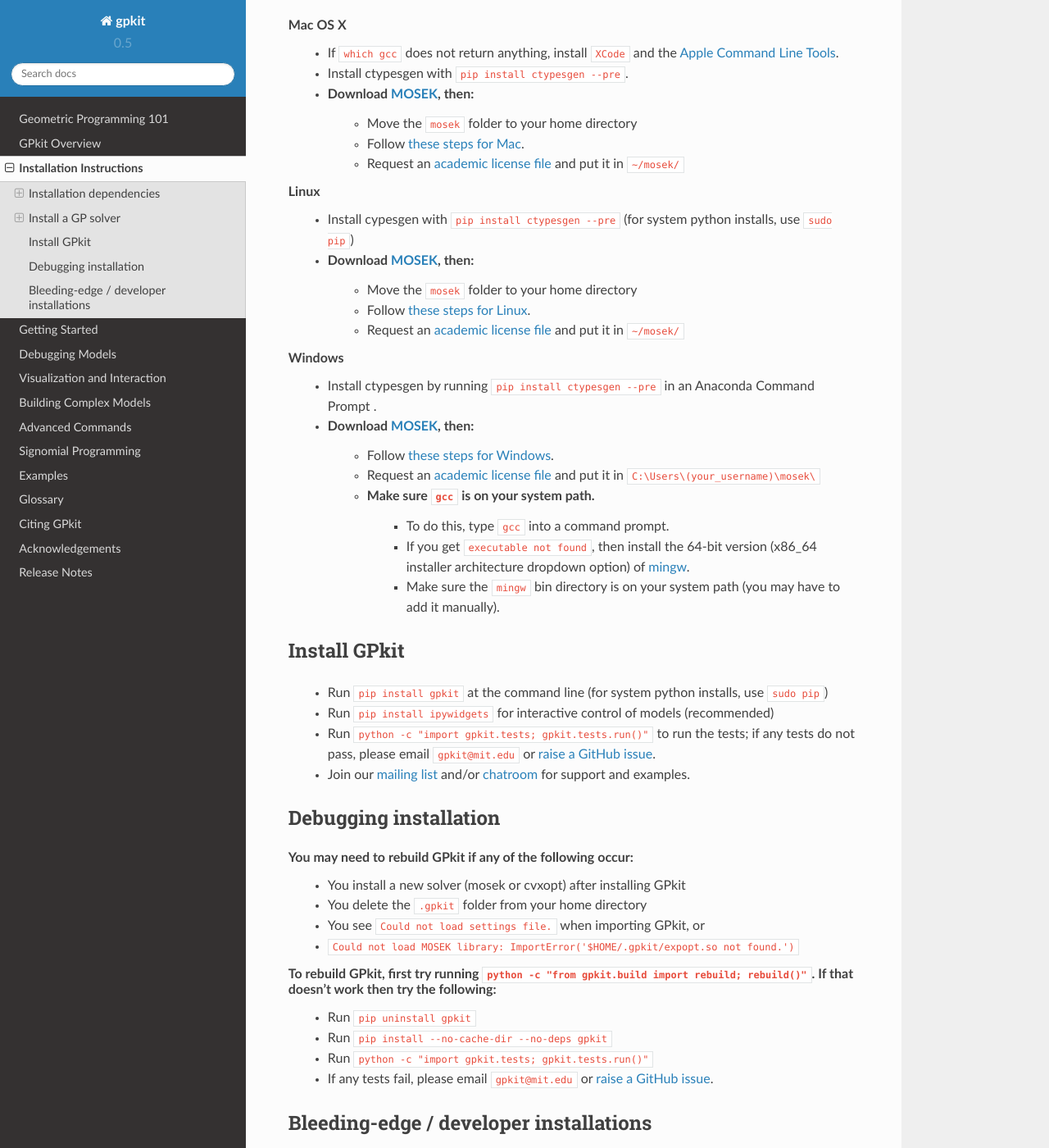
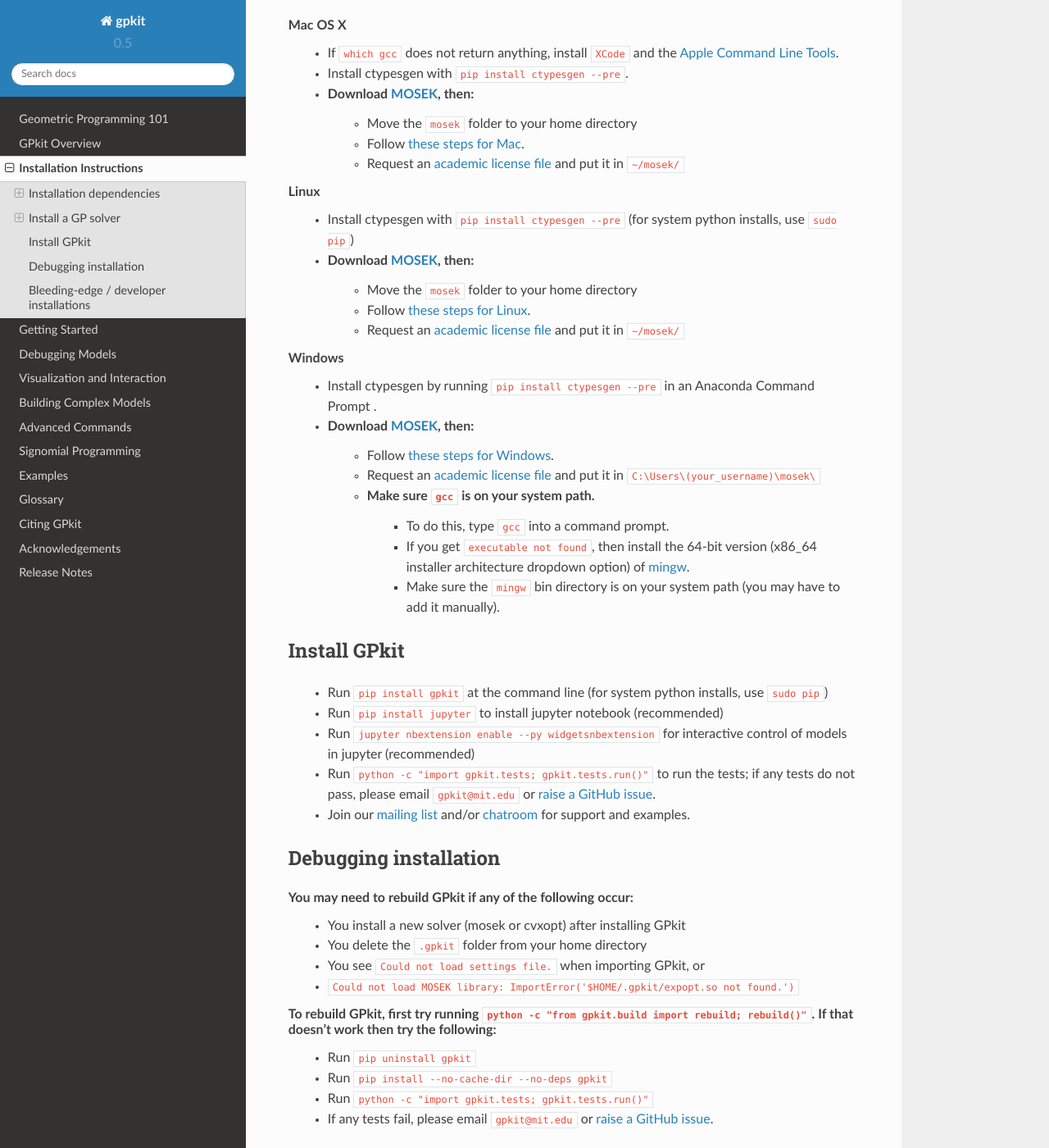
Before and after one commit to convexengineering/gpkit, a Sphinx documentation site: the page built from docs/source/installation.rst, in a window 1280 px wide and 1400 px high, scrolled down 2032 px. Shown: the whole window at 82% size. Built offline with Sphinx 7.4.7 and the Read the Docs theme 2.0.0, drawn with Linux system fonts in a browser that asks for light colours; some of the changed text lies outside the part shown.

Commit message:
suitesparse -> libsuitesparse, typo fixes (#1007)

```diff
--- a/docs/source/installation.rst
+++ b/docs/source/installation.rst
@@ -91,7 +91,7 @@
       - Request an `academic license file <http://license.mosek.com/academic>`_ and put it in ``~/mosek/``
 
 Linux
-  - Install cypesgen with ``pip install ctypesgen --pre`` (for system python installs, use ``sudo pip``)
+  - Install ctypesgen with ``pip install ctypesgen --pre`` (for system python installs, use ``sudo pip``)
   - Download `MOSEK <http://mosek.com/resources/downloads>`_, then:
       - Move the ``mosek`` folder to your home directory
       - Follow `these steps for Linux <http://docs.mosek.com/7.0/toolsinstall/Linux_UNIX_installation_instructions.html>`_.
@@ -111,7 +111,8 @@
 Install GPkit
 =============
   - Run ``pip install gpkit`` at the command line (for system python installs, use ``sudo pip``)
-  - Run ``pip install ipywidgets`` for interactive control of models (recommended)
+  - Run ``pip install jupyter`` to install jupyter notebook (recommended)
+  - Run ``jupyter nbextension enable --py widgetsnbextension`` for interactive control of models in jupyter (recommended)
   - Run ``python -c "import gpkit.tests; gpkit.tests.run()"`` to run the tests; if any tests do not pass, please email ``gpkit@mit.edu`` or `raise a GitHub issue <http://github.com/hoburg/gpkit/issues/new>`_.
   - Join our `mailing list <https://mailman.mit.edu/mailman/listinfo/gpkit-users/>`_ and/or `chatroom <https://gitter.im/gpkit-users/Lobby>`_ for support and examples.
 
```
Also changed, not shown: other parts of docs/source/installation.rst (+1 -1 lines).
